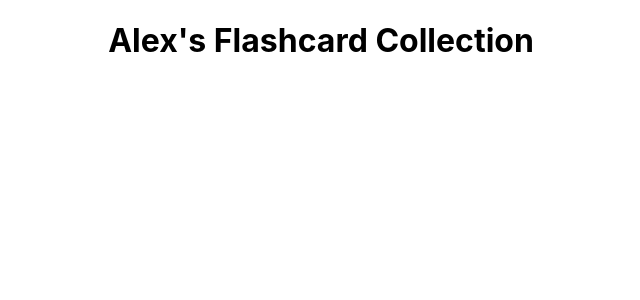
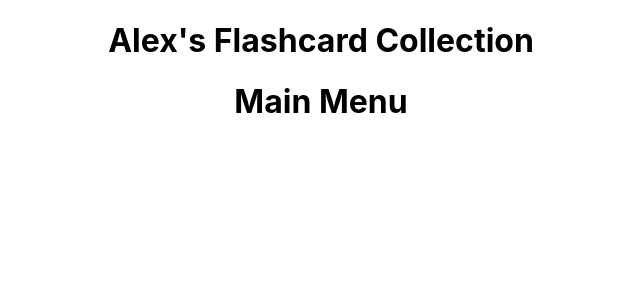
Before and after one commit to alexcperry/Flashcard-Project, a React (Create React App) app in the folder frontend/: page / in a window 1280 px wide. Shown: the top 300 px of the page, without its empty margins (319-959 px from the left). Built offline with nearby package versions, Linux system fonts and the light colour scheme; the HTML template or start-up script is replaced by a standard one.

Commit message:
multipage routes for frontend

```diff
--- a/frontend/package.json
+++ b/frontend/package.json
@@ -8,6 +8,7 @@
     "@testing-library/user-event": "^7.2.1",
     "react": "^16.13.1",
     "react-dom": "^16.13.1",
+    "react-router-dom": "^5.2.0",
     "react-scripts": "3.4.1"
   },
   "scripts": {
--- a/frontend/src/App.js
+++ b/frontend/src/App.js
@@ -1,12 +1,28 @@
 import React from 'react';
 import './App.css';
-import Header from './components/layout/header';
+import { BrowserRouter as Router, Switch, Route } from 'react-router-dom';
+
+import Header from './components/layout/Header';
+import MainMenu from './components/layout/MainMenu';
+import NewSetForm from './components/layout/NewSetForm';
+import CardSetMenu from './components/layout/CardSetMenu';
+import Set from './components/layout/Set';
+import SetCollection from './components/layout/SetCollection';
 
 function App() {
   return (
-    <div className="App">
-      <Header />
-    </div>
+    <Router>
+      <div className="App">
+        <Header />
+        <Switch>
+          <Route path="/" exact component={MainMenu} />
+          <Route path="/new-set" component={NewSetForm} />
+          <Route path="/set-menu" component={CardSetMenu} />
+          <Route path="/set" component={Set} />
+          <Route path="/set-collection" component={SetCollection} />
+        </Switch>
+      </div>
+    </Router >
   );
 }
 
--- /dev/null
+++ b/frontend/src/components/layout/CardSetMenu.js
@@ -0,0 +1,13 @@
+import React, { Component } from 'react'
+
+export class CardSetMenu extends Component {
+  render() {
+    return (
+      <div className="set-menu">
+        <h1>Set Menu</h1>
+      </div>
+    )
+  }
+}
+
+export default CardSetMenu
--- a/frontend/src/components/layout/Header.js
+++ b/frontend/src/components/layout/Header.js
@@ -3,9 +3,9 @@ import React, { Component } from 'react'
 export class Header extends Component {
   render() {
     return (
-      <div className="header">
+      <header>
         <h1>Alex's Flashcard Collection</h1>
-      </div>
+      </header>
     )
   }
 }
--- /dev/null
+++ b/frontend/src/components/layout/MainMenu.js
@@ -0,0 +1,13 @@
+import React, { Component } from 'react'
+
+export class MainMenu extends Component {
+  render() {
+    return (
+      <div className="main-menu">
+        <h1>Main Menu</h1>
+      </div>
+    )
+  }
+}
+
+export default MainMenu
--- /dev/null
+++ b/frontend/src/components/layout/NewSetForm.js
@@ -0,0 +1,13 @@
+import React, { Component } from 'react'
+
+export class NewSetForm extends Component {
+  render() {
+    return (
+      <div className="new-set-form">
+        <h1>New Set Form</h1>
+      </div>
+    )
+  }
+}
+
+export default NewSetForm
--- /dev/null
+++ b/frontend/src/components/layout/Set.js
@@ -0,0 +1,13 @@
+import React, { Component } from 'react'
+
+export class Set extends Component {
+  render() {
+    return (
+      <div className="set-page">
+        <h1>A Cardset</h1>
+      </div>
+    )
+  }
+}
+
+export default Set
--- /dev/null
+++ b/frontend/src/components/layout/SetCollection.js
@@ -0,0 +1,13 @@
+import React, { Component } from 'react'
+
+export class SetCollection extends Component {
+  render() {
+    return (
+      <div className="set-cards">
+        <h1>The cards in a collection</h1>
+      </div>
+    )
+  }
+}
+
+export default SetCollection
```
Also changed, not shown: frontend/src/components/flashcard.js (deleted), 1 other file (tests, documents, lock files or other folders).
